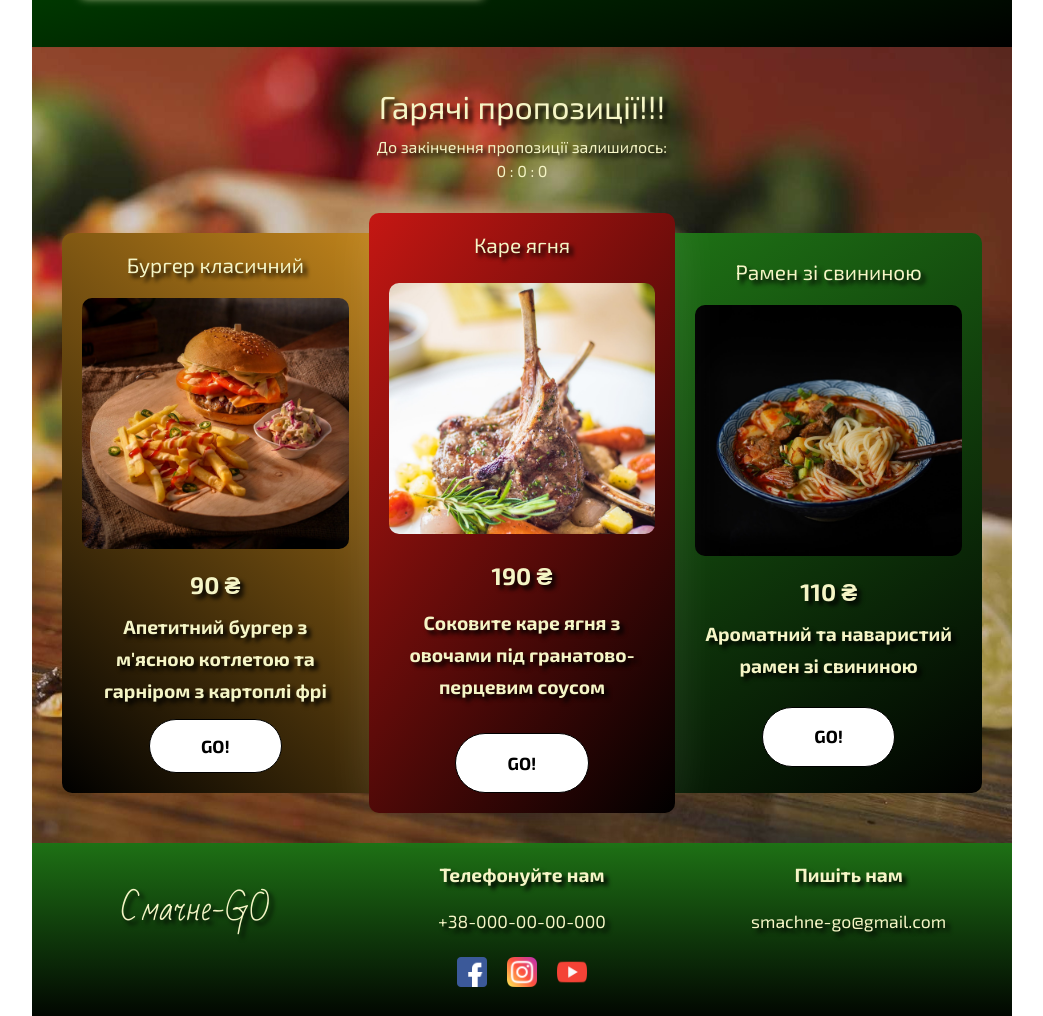
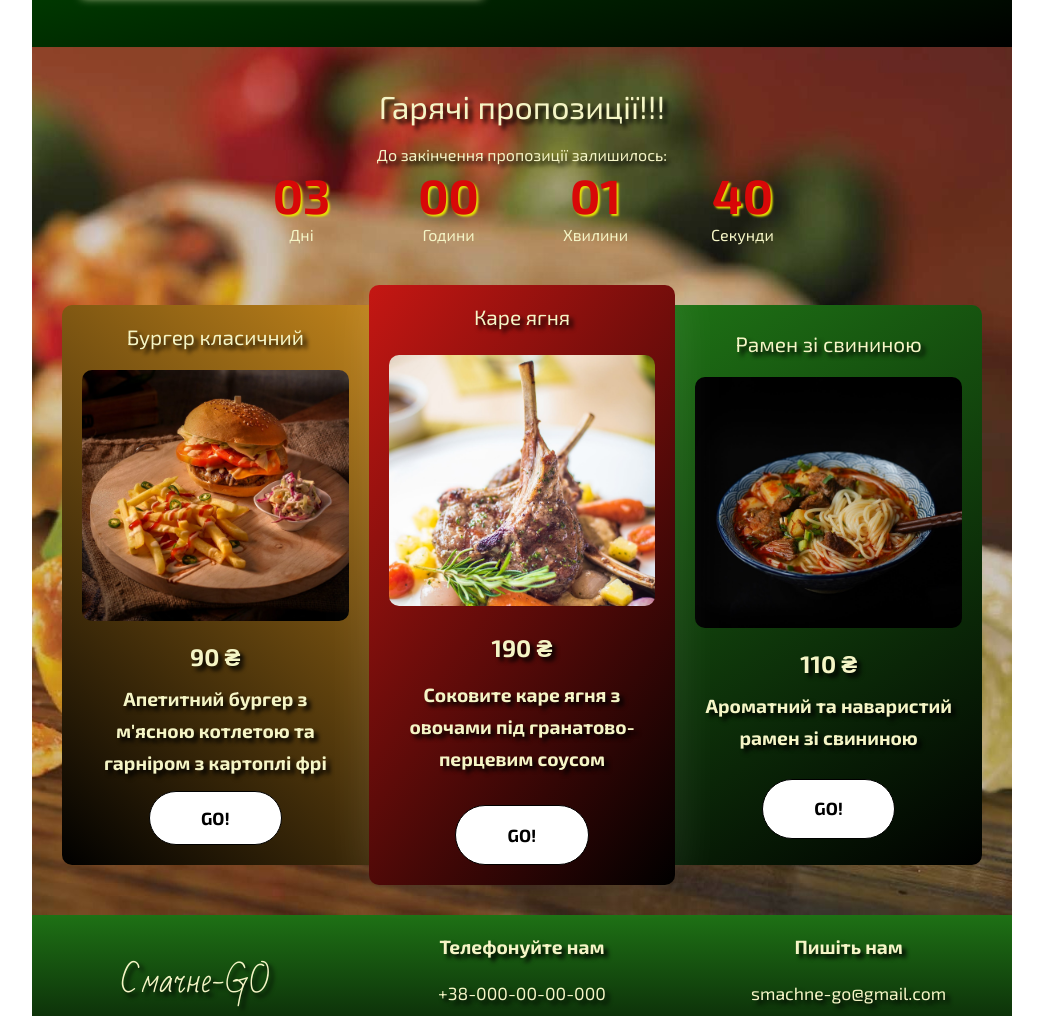
Before and after one commit to Akarumey91/project-website, a website: page index.html in a window 1280 px wide. Shown: the part 1134-2150 px from the top of the page, without its empty margins (118-1161 px from the left). Drawn offline with nearby package versions, Linux system fonts and the light colour scheme.

Commit message:
Made timer

```diff
--- a/css/index.css
+++ b/css/index.css
@@ -95,6 +95,7 @@ main .hot-deals {
     background-position: center;
     background-size: cover;
     text-align: center;
+    line-height: 2.5rem;
 }
 
 main .hot-deals h2 {
@@ -113,21 +114,19 @@ main .hot-deals .hot-deal {
     text-align: center;
     margin: 20px;
     text-shadow: 4px 4px 4px black;
+    border-radius: 10px;
 }
 
 main .hot-deals .burger {
     background: linear-gradient(41deg, #000000, #BE821B);
-    border-radius: 10px 0 0 10px;
 }
 
 main .hot-deals .rack-of-lamb {
     background: linear-gradient(-53deg, #000000, #C51713);
-    border-radius: 10px;
 }
 
 main .hot-deals .ramen {
     background: linear-gradient(-32deg, #000000, #1E7115);
-    border-radius: 0 10px 10px 0;
 }
 
 main .hot-deals img {
@@ -186,7 +185,19 @@ main .hot-deal button:hover {
         margin: 0;
     }
 
-    .hot-deals .deals-container .rack-of-lamb {
+    main .hot-deals .burger {
+        border-radius: 10px 0 0 10px;
+    }
+
+    main .hot-deals .rack-of-lamb {
+        border-radius: 10px;
+    }
+
+    main .hot-deals .ramen {
+        border-radius: 0 10px 10px 0;
+    }
+
+    main .hot-deals .deals-container .rack-of-lamb {
         justify-content: space-between;
         height: 600px;
         position: relative;
--- a/css/offer-timer.css
+++ b/css/offer-timer.css
@@ -0,0 +1,18 @@
+main .hot-deals .offer-timer {
+    display: grid;
+    grid-template-columns: 15% 15% 15% 15%;
+    grid-template-rows: 50% 50%;
+    justify-content: center;
+    align-content: center;
+}
+
+main .hot-deals .offer-timer span {
+    grid-row-start: 2;
+}
+
+main .hot-deals .offer-timer .left-time {
+    font-size: 3rem;
+    font-weight: bold;
+    text-shadow: 2px 2px 2px rgb(228, 224, 6);
+    color: rgb(216, 8, 8);
+}
--- a/index.html
+++ b/index.html
@@ -11,6 +11,7 @@
     <link rel="stylesheet" href="css/index.css">
     <link rel="stylesheet" href="css/header-with-footer.css">
     <link rel="stylesheet" href="css/modal-card.css">
+    <link rel="stylesheet" href="css/offer-timer.css">
 </head>
 
 <body>
@@ -95,8 +96,16 @@
         <section class="hot-deals">
             <h2>Гарячі пропозиції!!!</h2>
             <p>До закінчення пропозиції залишилось:</p>
-            <div class="offer-timer" id="timer"></div>
-            <div class="testing" id='test'></div>
+            <div class="offer-timer" id="timer">
+                <div class="left-time" id="days"></div>
+                <span>Дні</span>
+                <div class="left-time" id="hours"></div>
+                <span>Години</span>
+                <div class="left-time" id="minutes"></div>
+                <span>Хвилини</span>
+                <div class="left-time" id="seconds"></div>
+                <span>Секунди</span>
+            </div>
             <div class="deals-container">
                 <article class="hot-deal burger">
                     <h3>Бургер класичний</h3>
--- a/js/offer-timer.js
+++ b/js/offer-timer.js
@@ -1,55 +1,37 @@
-const displayTimer = document.querySelector(".offer-timer");
+const timerEnd = document.getElementById('timer');
+const daysShow = document.getElementById('days');
+const hoursShow = document.getElementById('hours');
+const minutesShow = document.getElementById('minutes');
+const secondsShow = document.getElementById('seconds');
 
-const todayDate = new Date("2020-07-29T00:00:00");
-const endDate = new Date("2020-07-30T00:00:00");
-const leftDate = endDate - todayDate;
-// const leftTime (date) => `${date.getHours()} : ${date.getMinutes()} : ${date.getSeconds()}`;
+const endDate = {
+	year: '2020',
+	month: '09',
+	day: '26',
+	hours: '20',
+	minutes: '20',
+	seconds: '00',
+};
 
-// function clock() {
-// 	let time = new Date(),
-// 		hours = time.getHours() < 10 ? "0" + time.getHours() : time.getHours(),
-// 		minutes =
-// 			time.getMinutes() < 10 ? "0" + time.getMinutes() : time.getMinutes(),
-// 		seconds =
-// 			time.getSeconds() < 10 ? "0" + time.getSeconds() : time.getSeconds();
-// 	document.getElementById("timer").innerHTML =
-// 		hours + ":" + minutes + ":" + seconds;
-// }
-// setInterval(clock, 1000);
+const endDateInString = `${endDate.year}-${endDate.month}-${endDate.day}T${endDate.hours}:${endDate.minutes}:${endDate.seconds}`;
 
-document.getElementById(
-	"test"
-).innerHTML = `${todayDate.getHours()} : ${todayDate.getMinutes()} : ${todayDate.getSeconds()}`;
+setInterval(function () {
+	const now = new Date();
+	const endDate = new Date(endDateInString);
+	const timeLeft = endDate - now;
+	const timeLeftInString = new Date(timeLeft);
+	const days = timeLeftInString.getUTCDate() - 1;
+	const hours = timeLeftInString.getUTCHours();
+	const minutes = timeLeftInString.getUTCMinutes();
+	const seconds = timeLeftInString.getUTCSeconds();
 
-// leftDate / 1000 / 24 / 60 / 60;
-function leftTime(date) {
-	// let days = date / 24 / 60 / 60 / 1000;
-	// let hours = days * 24;
-	// let minutes = hours * 2.5;
-	// let seconds = minutes;
-	// return `${Math.trunc(days)} : ${hours} : ${minutes} : ${seconds}`;
-	let miliseconds = date;
-	let seconds = 0;
-	let minutes = 0;
-	let hours = 0;
-	let days = 0;
-	if ((miliseconds = 1000)) {
-		miliseconds -= 1000;
-		seconds++;
+	if (timeLeft <= 0) {
+		clearInterval(timer);
+		timerEnd.innerHTML = 'Время закончилось';
+	} else {
+		daysShow.innerHTML = `${days < 10 ? '0' + days : days}`;
+		hoursShow.innerHTML = `${hours < 10 ? '0' + hours : hours}`;
+		minutesShow.innerHTML = `${minutes < 10 ? '0' + minutes : minutes}`;
+		secondsShow.innerHTML = `${seconds < 10 ? '0' + seconds : seconds}`;
 	}
-	if ((seconds = 60)) {
-		seconds -= 60;
-		minutes++;
-	}
-	if ((minutes = 60)) {
-		minutes -= 60;
-		hours++;
-	}
-	if ((hours = 24)) {
-		hours -= 24;
-		days++;
-	}
-	console.log(`${days} : ${hours} : ${minutes} : ${seconds}`);
-}
-console.log(leftTime(leftDate));
-console.log(leftDate);
+}, 1000);
```
